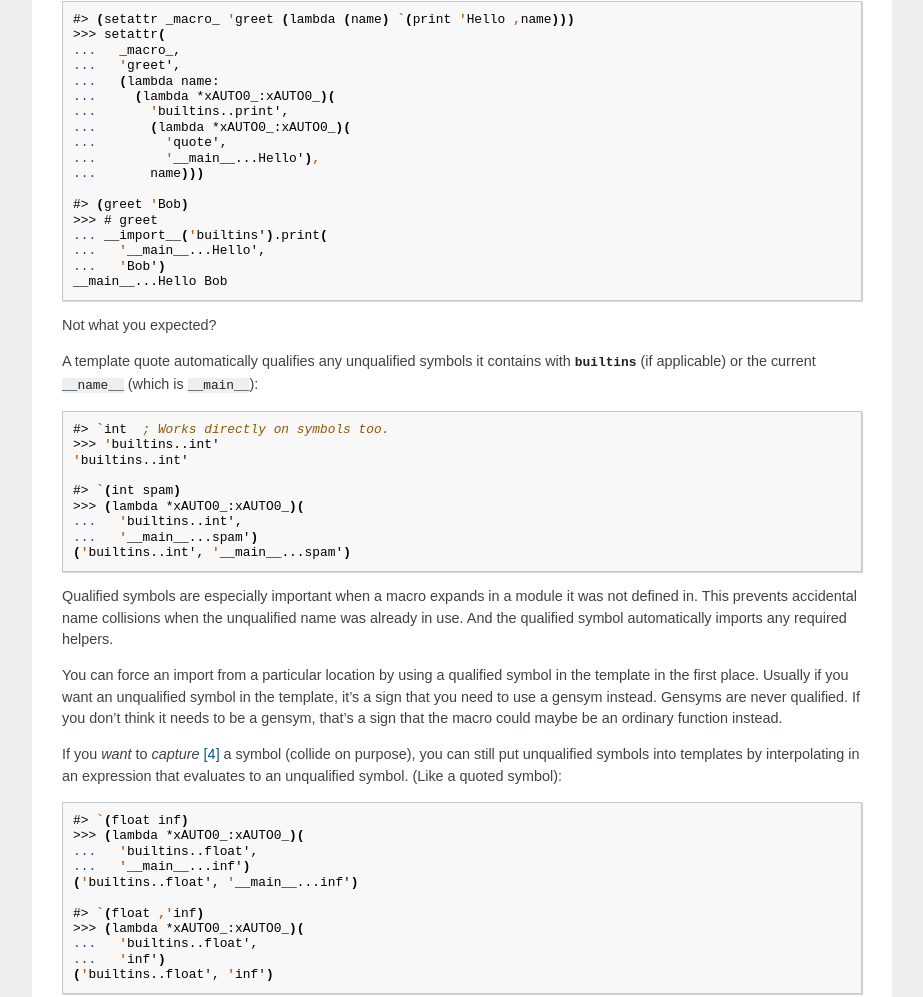
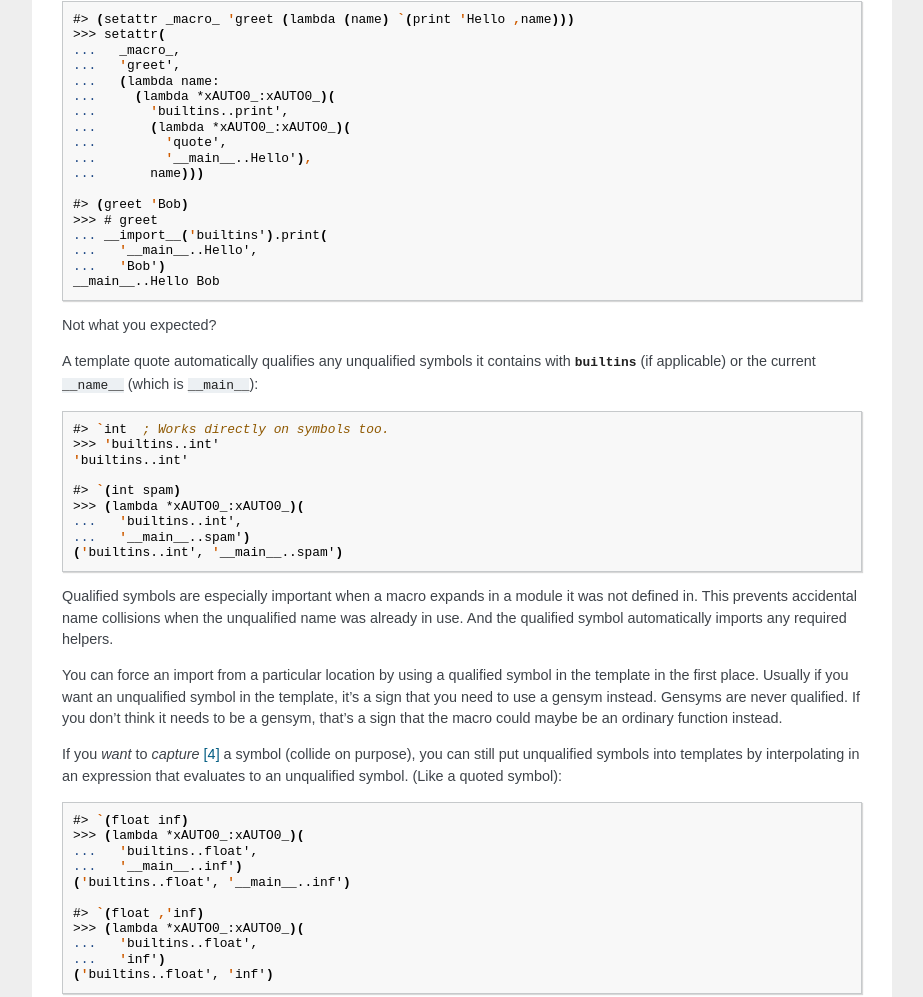
Before and after one commit to gilch/hissp, a Sphinx documentation site: the page built from docs/tutorial.rst, in a window 1280 px wide and 1400 px high, scrolled down 15585 px. Shown: the part 109-1106 px from the top of the window, without its empty margins (268-1191 px from the left). Built offline with Sphinx 7.4.7, drawn with Linux system fonts in a browser that asks for light colours; pages that are not in the unit, such as notebooks, are missing from menus.

Commit message:
Rename automatic namespace xAUTO_ and fix issues

```diff
--- a/docs/faq.rst
+++ b/docs/faq.rst
@@ -107,8 +107,8 @@ But it's not technically wrong.
 .. code-block:: Lissp
 
    #> `op.add
-   >>> '__main__...op.add'
-   '__main__...op.add'
+   >>> '__main__..op.add'
+   '__main__..op.add'
 
 And you can still qualify it yourself instead of letting the reader do it for you:
 
--- a/docs/tutorial.rst
+++ b/docs/tutorial.rst
@@ -1094,15 +1094,15 @@ We can do better. Let's use a template:
     ...       'builtins..print',
     ...       (lambda *xAUTO0_:xAUTO0_)(
     ...         'quote',
-    ...         '__main__...Hello'),
+    ...         '__main__..Hello'),
     ...       name)))
 
     #> (greet 'Bob)
     >>> # greet
     ... __import__('builtins').print(
-    ...   '__main__...Hello',
+    ...   '__main__..Hello',
     ...   'Bob')
-    __main__...Hello Bob
+    __main__..Hello Bob
 
 Not what you expected?
 
@@ -1119,8 +1119,8 @@ with `builtins` (if applicable) or the current ``__name__``
     #> `(int spam)
     >>> (lambda *xAUTO0_:xAUTO0_)(
     ...   'builtins..int',
-    ...   '__main__...spam')
-    ('builtins..int', '__main__...spam')
+    ...   '__main__..spam')
+    ('builtins..int', '__main__..spam')
 
 Qualified symbols are especially important
 when a macro expands in a module it was not defined in.
@@ -1147,8 +1147,8 @@ symbol. (Like a quoted symbol):
     #> `(float inf)
     >>> (lambda *xAUTO0_:xAUTO0_)(
     ...   'builtins..float',
-    ...   '__main__...inf')
-    ('builtins..float', '__main__...inf')
+    ...   '__main__..inf')
+    ('builtins..float', '__main__..inf')
 
     #> `(float ,'inf)
     >>> (lambda *xAUTO0_:xAUTO0_)(
```
Also changed, not shown: 2 other files.
